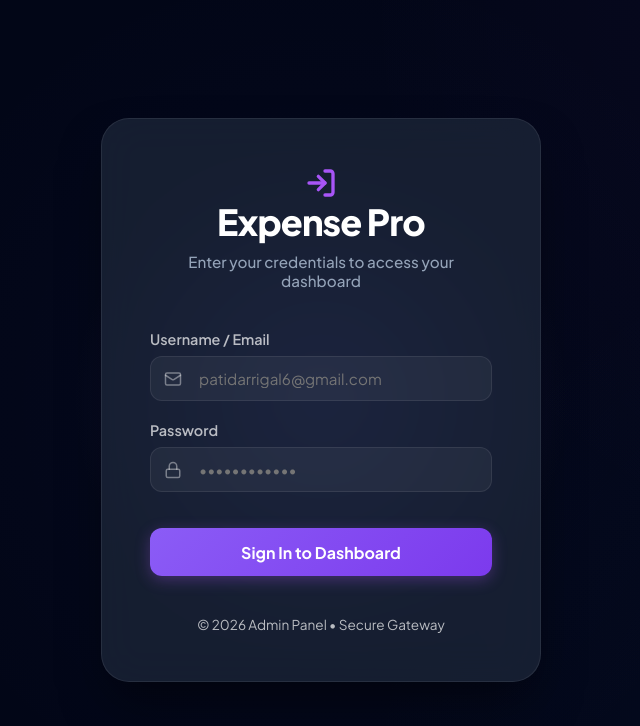
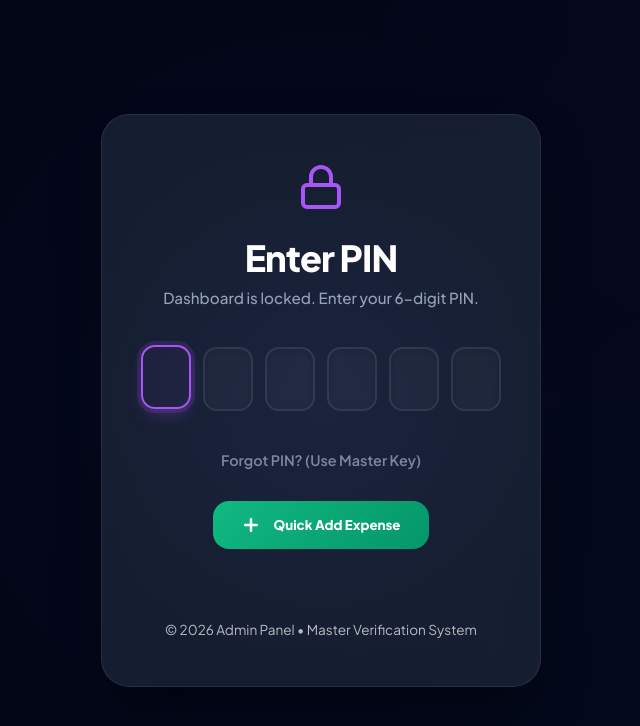
Before and after one commit to patidarrigal6-star/Expensepronew, a React (Vite) app: page / in a window 1280 px wide. Shown: the top 726 px of the page, without its empty margins (319-959 px from the left). Built offline with nearby package versions, Linux system fonts and the light colour scheme.

Commit message:
feat: implement 6-digit PIN login, secure Master Safety Key recovery, and Quick Add Expense feature

```diff
--- a/src/App.jsx
+++ b/src/App.jsx
@@ -157,8 +157,13 @@ function App() {
     if (isLoggedIn || isQuickMode) fetchExpenses();
   }, [isLoggedIn, isQuickMode, fetchExpenses]);
 
+  const [resetMode, setResetMode] = useState(false);
+
   useEffect(() => {
     const params = new URLSearchParams(window.location.search);
+    if (params.get('reset') === 'true') {
+      setResetMode(true);
+    }
     if (params.get('mode') === 'quick') {
       setIsQuickMode(true);
       setActiveTab('add');
@@ -421,7 +426,7 @@ function App() {
     setExpenses(prev => prev.filter(exp => exp.id !== id));
   }, []);
 
-  if (!isLoggedIn && !isQuickMode) return <Login onLoginSuccess={handleLogin} />;
+  if (!isLoggedIn && !isQuickMode) return <Login onLoginSuccess={handleLogin} initialResetMode={resetMode} onQuickAdd={() => { setIsQuickMode(true); setActiveTab('add'); }} />;
 
   return (
     <div className="app-container mesh-gradient" id="app-root-container">
--- a/src/components/Login.jsx
+++ b/src/components/Login.jsx
@@ -1,90 +1,227 @@
-import React, { useState } from 'react';
-import { Mail, Lock, LogIn, AlertCircle } from 'lucide-react';
+import React, { useState, useRef, useEffect, useCallback } from 'react';
+import { Lock, LogIn, AlertCircle, ShieldCheck, Mail, ArrowRight, Timer, RefreshCcw, Key, Plus } from 'lucide-react';
 
-const Login = React.memo(({ onLoginSuccess }) => {
-  const [email, setEmail] = useState('');
-  const [password, setPassword] = useState('');
+const Login = React.memo(({ onLoginSuccess, initialResetMode = false, onQuickAdd }) => {
+  const [mode, setMode] = useState(initialResetMode ? 'reset' : 'login'); // 'login', 'master', 'reset'
+  const [pin, setPin] = useState(['', '', '', '', '', '']);
+  const [masterKeyInput, setMasterKeyInput] = useState('');
   const [error, setError] = useState('');
   const [loading, setLoading] = useState(false);
+  const [message, setMessage] = useState('');
+  const pinRefs = [useRef(), useRef(), useRef(), useRef(), useRef(), useRef()];
 
-  const handleSubmit = (e) => {
+  // Predefined Master Safety Key (ADMIN ONLY)
+  const MASTER_SAFETY_KEY = 'PATIDAR@99-RESET';
+
+  // Default PIN if none exists: 123456
+  const DEFAULT_PIN_HASH = '8d969eef6ecad3c29a3a629280e686cf0c3f5d5a86aff3ca12020c923adc6c92';
+
+  const hashPin = async (val) => {
+    const msgUint8 = new TextEncoder().encode(val);
+    const hashBuffer = await crypto.subtle.digest('SHA-256', msgUint8);
+    const hashArray = Array.from(new Uint8Array(hashBuffer));
+    return hashArray.map(b => b.toString(16).padStart(2, '0')).join('');
+  };
+
+  useEffect(() => {
+    if (mode === 'login' || mode === 'reset') pinRefs[0].current?.focus();
+
+    if (!localStorage.getItem('expensePro_pinHash')) {
+      localStorage.setItem('expensePro_pinHash', DEFAULT_PIN_HASH);
+    }
+  }, [mode]);
+
+  const handlePinChange = async (index, value) => {
+    if (isNaN(value)) return;
+    const newPin = [...pin];
+    newPin[index] = value.substring(value.length - 1);
+    setPin(newPin);
+
+    if (value && index < 5) {
+      pinRefs[index + 1].current.focus();
+    }
+
+    if (newPin.every(digit => digit !== '')) {
+      if (mode === 'login') handleLoginSubmit(newPin.join(''));
+      else if (mode === 'reset') handleResetSubmit(newPin.join(''));
+    }
+  };
+
+  const handleKeyDown = (index, e) => {
+    if (e.key === 'Backspace' && !pin[index] && index > 0) {
+      pinRefs[index - 1].current.focus();
+    }
+  };
+
+  const handleLoginSubmit = async (enteredPin) => {
+    setError('');
+    setLoading(true);
+    try {
+      const hashedEnteredPin = await hashPin(enteredPin);
+      const storedHash = localStorage.getItem('expensePro_pinHash');
+
+      setTimeout(() => {
+        if (hashedEnteredPin === storedHash) {
+          onLoginSuccess();
+        } else {
+          setError('Invalid PIN. Please try again.');
+          setPin(['', '', '', '', '', '']);
+          pinRefs[0].current?.focus();
+        }
+        setLoading(false);
+      }, 600);
+    } catch (err) {
+      setError('An error occurred.');
+      setLoading(false);
+    }
+  };
+
+  const handleResetSubmit = async (newPinValue) => {
+    setError('');
+    setLoading(true);
+    try {
+      const hashedNewPin = await hashPin(newPinValue);
+      localStorage.setItem('expensePro_pinHash', hashedNewPin);
+      setMessage('PIN successfully reset! Login to continue.');
+      setMode('login');
+      setPin(['', '', '', '', '', '']);
+      setLoading(false);
+    } catch (err) {
+      setError('Failed to reset PIN.');
+      setLoading(false);
+    }
+  };
+
+  const handleMasterKeySubmit = (e) => {
     e.preventDefault();
     setError('');
     setLoading(true);
 
-    // Specific credentials provided by the user
-    const VALID_EMAIL = 'patidarrigal6@gmail.com';
-    const VALID_PASSWORD = '123patidar098';
-
     setTimeout(() => {
-      if (email === VALID_EMAIL && password === VALID_PASSWORD) {
-        onLoginSuccess();
+      if (masterKeyInput === MASTER_SAFETY_KEY) {
+        setMode('reset');
+        setMessage('Master Key verified! Set your new PIN.');
+        setMasterKeyInput('');
       } else {
-        setError('Invalid email or password. Please try again.');
+        setError('Incorrect Master Safety Key. Access denied.');
       }
       setLoading(false);
-    }, 800);
+    }, 1000);
   };
 
   return (
     <div className="login-wrapper mesh-gradient">
       <div className="login-glow"></div>
       <div className="login-container">
+
         <div className="login-header">
-          <div className="logo-icon-wrapper">
-            <LogIn size={32} strokeWidth={2.5} />
+          <div className="logo-icon-wrapper" style={{ marginBottom: '1.5rem' }}>
+            {mode === 'login' && <Lock size={48} strokeWidth={2} />}
+            {mode === 'master' && <Key size={48} strokeWidth={2} style={{ color: '#d946ef' }} />}
+            {mode === 'reset' && <ShieldCheck size={48} strokeWidth={2} />}
           </div>
-          <h1>Expense Pro</h1>
-          <p style={{ color: '#94a3b8', fontSize: '0.95rem', fontWeight: 500 }}>
-            Enter your credentials to access your dashboard
+          <h1>
+            {mode === 'login' && 'Enter PIN'}
+            {mode === 'master' && 'Owner Verification'}
+            {mode === 'reset' && 'Create New PIN'}
+          </h1>
+          <p style={{ color: '#94a3b8', fontSize: '0.95rem', fontWeight: 500, marginTop: '0.5rem' }}>
+            {mode === 'login' && 'Dashboard is locked. Enter your 6-digit PIN.'}
+            {mode === 'master' && 'Please enter your Master Safety Key to reset.'}
+            {mode === 'reset' && 'Create a new 6-digit secure PIN for your dashboard.'}
           </p>
         </div>
 
-        <form onSubmit={handleSubmit} className="login-form">
+        <div className="login-form">
           {error && (
-            <div className="login-error">
+            <div className="login-error" style={{ justifyContent: 'center' }}>
               <AlertCircle size={20} />
               <span>{error}</span>
             </div>
           )}
 
-          <div className="form-group">
-            <label>Username / Email</label>
-            <div className="input-with-icon">
-              <Mail size={18} className="field-icon" />
-              <input
-                type="email"
-                className="input"
-                placeholder="patidarrigal6@gmail.com"
-                value={email}
-                onChange={(e) => setEmail(e.target.value)}
-                required
-              />
+          {message && (
+            <div className="reset-badge" style={{ backgroundColor: 'rgba(124, 58, 237, 0.1)', color: '#a78bfa', borderColor: 'rgba(124, 58, 237, 0.2)', width: '100%', justifyContent: 'center', padding: '12px', marginBottom: '1.5rem' }}>
+              <ShieldCheck size={18} />
+              <span>{message}</span>
             </div>
-          </div>
+          )}
 
-          <div className="form-group">
-            <label>Password</label>
-            <div className="input-with-icon">
-              <Lock size={18} className="field-icon" />
-              <input
-                type="password"
-                className="input"
-                placeholder="••••••••••••"
-                value={password}
-                onChange={(e) => setPassword(e.target.value)}
-                required
-              />
+          {mode === 'master' ? (
+            <form onSubmit={handleMasterKeySubmit}>
+              <div className="form-group" style={{ marginBottom: '1.5rem' }}>
+                <input
+                  autoFocus
+                  type="password"
+                  value={masterKeyInput}
+                  onChange={(e) => setMasterKeyInput(e.target.value)}
+                  placeholder="Enter Master Safety Key"
+                  className="input"
+                  style={{ textAlign: 'center', fontSize: '1.1rem', letterSpacing: '2px', fontWeight: 'bold' }}
+                />
+              </div>
+              <button
+                type="submit"
+                className="btn btn-primary login-btn"
+                disabled={loading || !masterKeyInput}
+              >
+                {loading ? 'Verifying...' : 'Unlock System'}
+              </button>
+              <button
+                type="button"
+                className="forgot-pin-btn"
+                onClick={() => setMode('login')}
+                style={{ marginTop: '1rem' }}
+              >
+                Back to Login
+              </button>
+            </form>
+          ) : (
+            <div className="pin-input-container">
+              {pin.map((digit, idx) => (
+                <input
+                  key={idx}
+                  ref={pinRefs[idx]}
+                  type="password"
+                  inputMode="numeric"
+                  maxLength={1}
+                  value={digit}
+                  onChange={(e) => handlePinChange(idx, e.target.value)}
+                  onKeyDown={(e) => handleKeyDown(idx, e)}
+                  className={`pin-box ${digit ? 'filled' : ''}`}
+                  disabled={loading}
+                  autoComplete="off"
+                />
+              ))}
             </div>
-          </div>
+          )}
 
-          <button type="submit" className="btn btn-primary login-btn" disabled={loading}>
-            {loading ? 'Authenticating...' : 'Sign In to Dashboard'}
-          </button>
-        </form>
+          {mode === 'login' && (
+            <div style={{ display: 'flex', flexDirection: 'column', alignItems: 'center' }}>
+              <button
+                type="button"
+                className="forgot-pin-btn"
+                onClick={() => setMode('master')}
+                disabled={loading}
+                style={{ marginBottom: '1.5rem' }}
+              >
+                Forgot PIN? (Use Master Key)
+              </button>
+              <div className="quick-access-banner" style={{ width: '100%' }}>
+                 <button
+                    className="btn-quick-add"
+                    onClick={onQuickAdd}
+                 >
+                    <Plus size={20} strokeWidth={3} />
+                    <span>Quick Add Expense</span>
+                 </button>
+              </div>
+            </div>
+          )}
+        </div>
 
         <div className="login-footer">
-          <p>© 2026 Admin Panel • Secure Gateway</p>
+          <p>© 2026 Admin Panel • Master Verification System</p>
         </div>
       </div>
     </div>
--- a/src/index.css
+++ b/src/index.css
@@ -864,9 +864,100 @@ h2 {
 .login-btn {
   width: 100%;
   padding: 1rem;
-  font-size: 1rem;
-  margin-top: 1rem;
+  font-size: 1.1rem;
+  font-weight: 700;
+  margin-top: 2rem;
+  border-radius: 16px !important;
+  background: var(--primary-gradient) !important;
+  box-shadow: 0 10px 20px -5px rgba(168, 85, 247, 0.4) !important;
+  transition: all 0.3s cubic-bezier(0.4, 0, 0.2, 1) !important;
 }
+
+.login-btn:hover:not(:disabled) {
+  transform: translateY(-3px) scale(1.02);
+  box-shadow: 0 15px 30px -5px rgba(168, 85, 247, 0.6) !important;
+}
+
+/* 🔢 PREMIUM PIN INPUT SYSTEM 🔢 */
+.pin-input-container {
+  display: flex;
+  justify-content: center;
+  gap: 12px;
+  margin: 2rem 0;
+}
+
+.pin-box {
+  width: 50px;
+  height: 64px;
+  background: rgba(255, 255, 255, 0.03);
+  border: 2.5px solid rgba(255, 255, 255, 0.08);
+  border-radius: 14px;
+  color: white;
+  font-size: 1.8rem;
+  font-weight: 800;
+  text-align: center;
+  transition: all 0.25s cubic-bezier(0.4, 0, 0.2, 1);
+  outline: none;
+  display: flex;
+  align-items: center;
+  justify-content: center;
+  box-shadow: inset 0 2px 4px rgba(0, 0, 0, 0.1);
+}
+
+.pin-box:focus {
+  background: rgba(168, 85, 247, 0.05);
+  border-color: var(--primary);
+  box-shadow:
+    0 0 0 4px rgba(168, 85, 247, 0.15),
+    0 8px 16px -4px rgba(168, 85, 247, 0.3);
+  transform: translateY(-2px);
+}
+
+.pin-box.filled {
+  border-color: rgba(168, 85, 247, 0.4);
+  background: rgba(168, 85, 247, 0.02);
+}
+
+.pin-box:disabled {
+  opacity: 0.5;
+  cursor: not-allowed;
+}
+
+.forgot-pin-btn {
+  background: none;
+  border: none;
+  color: #94a3b8;
+  font-size: 0.9rem;
+  font-weight: 600;
+  cursor: pointer;
+  transition: all 0.2s;
+  padding: 8px 16px;
+  border-radius: 8px;
+  margin: 0 auto;
+  display: block;
+  opacity: 0.8;
+}
+
+.forgot-pin-btn:hover {
+  color: var(--primary);
+  background: rgba(168, 85, 247, 0.08);
+  opacity: 1;
+}
+
+.reset-badge {
+    display: inline-flex;
+    align-items: center;
+    gap: 6px;
+    background: rgba(16, 185, 129, 0.1);
+    color: #10b981;
+    padding: 6px 12px;
+    border-radius: 10px;
+    font-size: 0.8rem;
+    font-weight: 700;
+    margin-bottom: 1rem;
+    border: 1px solid rgba(16, 185, 129, 0.2);
+}
+
 
 .login-error {
   background: rgba(239, 68, 68, 0.1);
@@ -1345,3 +1436,32 @@ input[type="date"]::-webkit-calendar-picker-indicator {
   background: rgba(139, 92, 246, 0.1) !important;
   color: #ffffff !important;
 }
+
+.premium-input {
+  width: 100%;
+  padding: 14px 20px;
+  background: rgba(15, 23, 42, 0.6);
+  border: 1px solid rgba(167, 139, 250, 0.3);
+  border-radius: 12px;
+  color: white;
+}
+
+.quick-access-banner {
+  margin-bottom: 2rem;
+  display: flex;
+  justify-content: center;
+  width: 100%;
+}
+
+.btn-quick-add {
+  display: flex;
+  align-items: center;
+  gap: 12px;
+  background: linear-gradient(135deg, #10b981 0%, #059669 100%);
+  color: white;
+  padding: 14px 28px;
+  border-radius: 16px;
+  border: none;
+  font-weight: 800;
+  cursor: pointer;
+}
```
